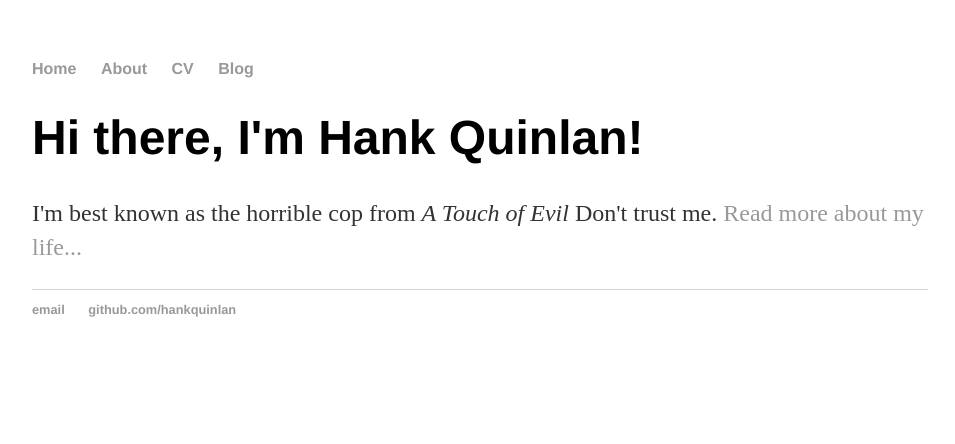
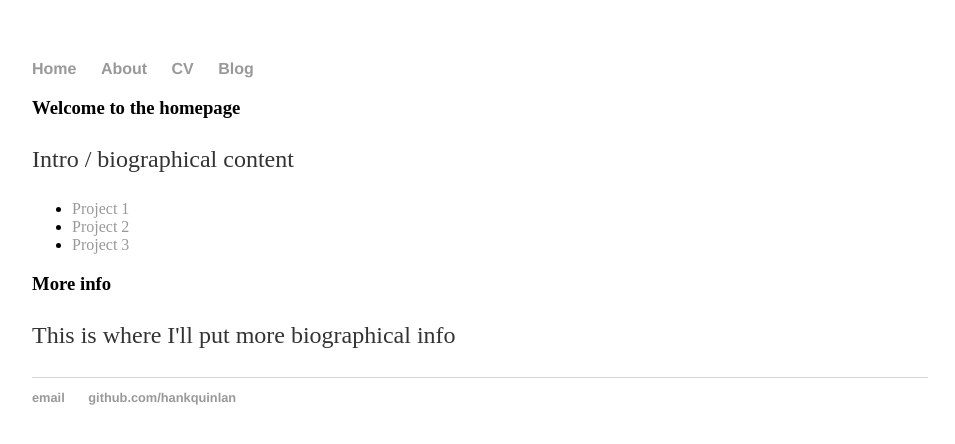
Before and after one commit to grewp/grewp.github.io, a Jekyll site: the page built from index.html, in a window 1280 px wide. Shown: the top 444 px of the page, without its empty margins (160-1115 px from the left). Built offline with Jekyll 4.4.1, drawn with Linux system fonts in a browser that asks for light colours.

Commit message:
started reworking index for actual use

```diff
--- a/index.html
+++ b/index.html
@@ -1,8 +1,19 @@
 ---
 layout: default
-title: Hank Quinlan, Horrible Cop
+title: Homepage
 ---
-<div class="blurb">
-	<h1>Hi there, I'm Hank Quinlan!</h1>
-	<p>I'm best known as the horrible cop from <em>A Touch of Evil</em> Don't trust me. <a href="/about">Read more about my life...</a></p>
-</div><!-- /.blurb -->
+<div class='info'>
+	<h3>Welcome to the homepage</h3>
+	<p>Intro / biographical content</p>
+</div>
+<div class='projectsList'>
+	<ul>
+		<li><a href='/project1'>Project 1</a></li>
+		<li><a href='/project2'>Project 2</a></li>
+		<li><a href='/project3'>Project 3</a></li>
+	</ul>
+</div>
+<div class='moreInfo'>
+	<h3>More info</h3>
+	<p>This is where I'll put more biographical info</p>
+</div>
```
